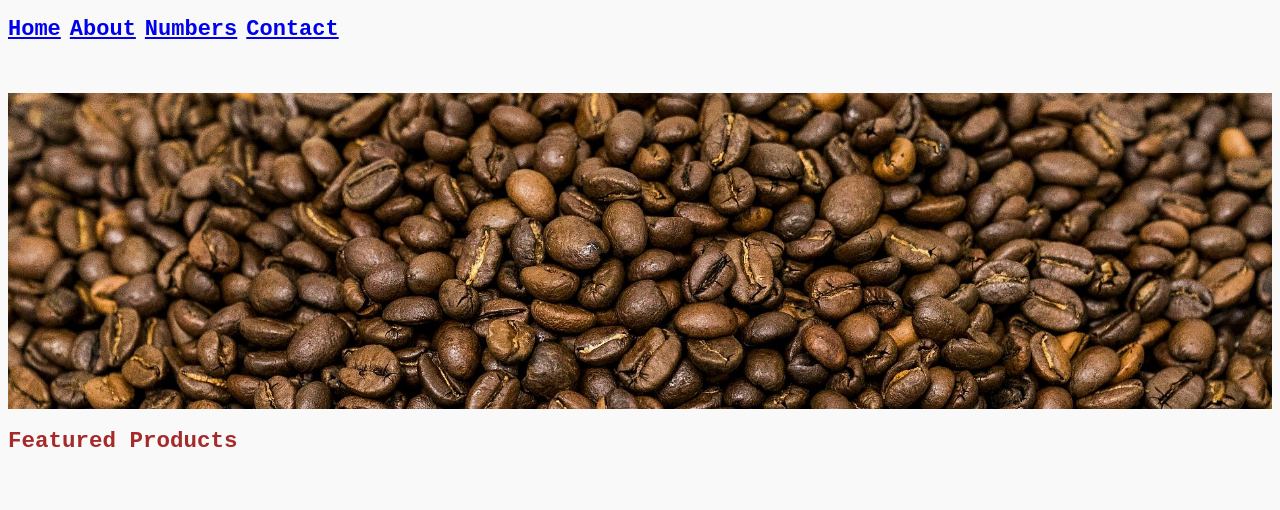
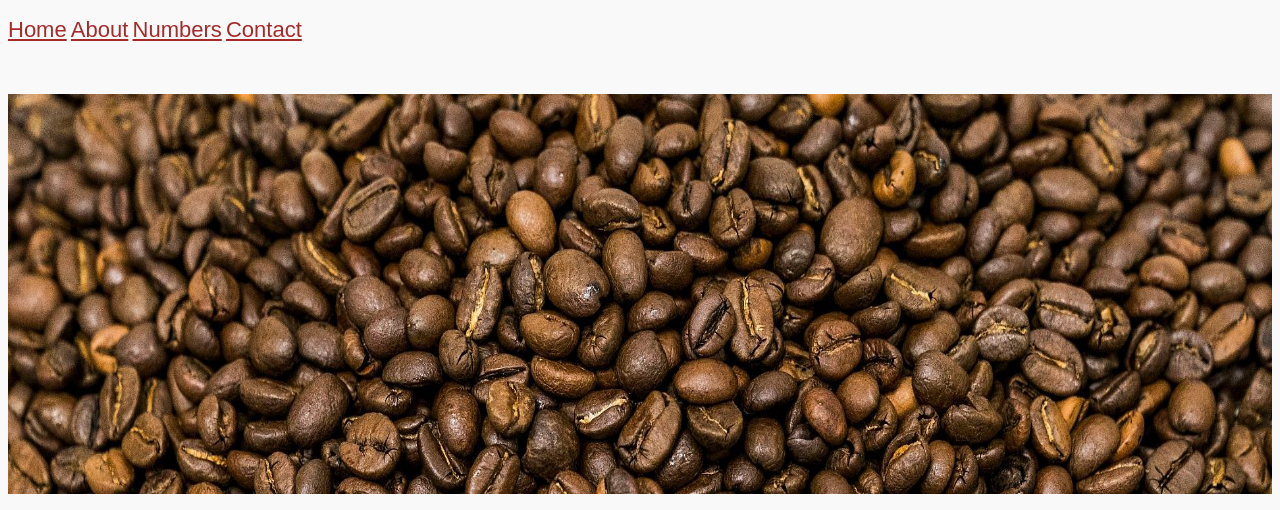
Before and after one commit to Yusufefedede/My-Work, a plain HTML site: page index.html in a window 1280 px wide. Shown: the part 279-789 px from the top of the page. Drawn offline with Linux system fonts and the light colour scheme.

Commit message:
Add files via upload

```diff
--- a/index.html
+++ b/index.html
@@ -26,7 +26,7 @@
     <br>
     <br>
     <div>
-        <img class="coffe" src="CoffeeBeansMixed header 1920X480.jpg" alt="Coffee Beans" width="100%">
+        <img class="coffe" src="CoffeeBeansMixed header 1920X480.jpg" alt="Coffee Beans">
     </div>
     <h2>Featured Products</h2>
     <br>
--- a/styles.css
+++ b/styles.css
@@ -1,7 +1,7 @@
 body {
     background-color: #F9F9F9;
-    font-family: monospace;
-    font-weight: 600;
+    font-family: sans-serif;
+    font-weight: 500;
     font-size: 15px;
     text-align: justify;
 }
@@ -45,10 +45,14 @@ table {
     border-collapse: collapse;
     text-align: center;
 }
-span {
-    font-size: 22px;
-}
 .coffe {
     width: 100%;
-
+    height: 400px;
 }
+.menu a:hover {
+    text-decoration: none;
+}
+.menu a {
+    font-size: 22px;
+    color: brown;
+}
```
